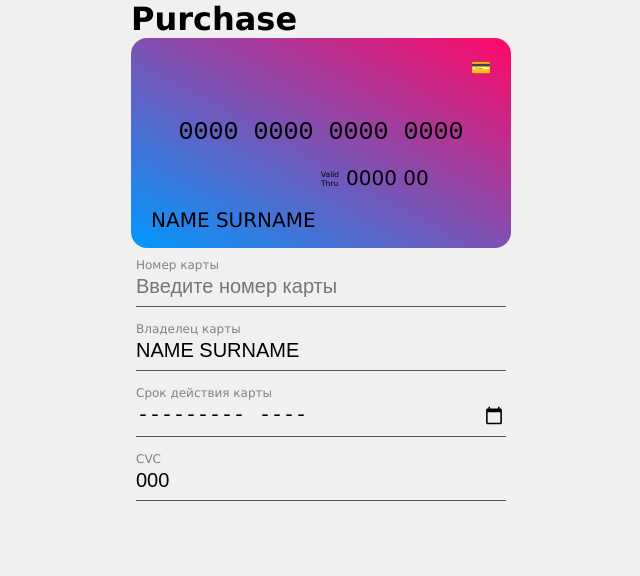
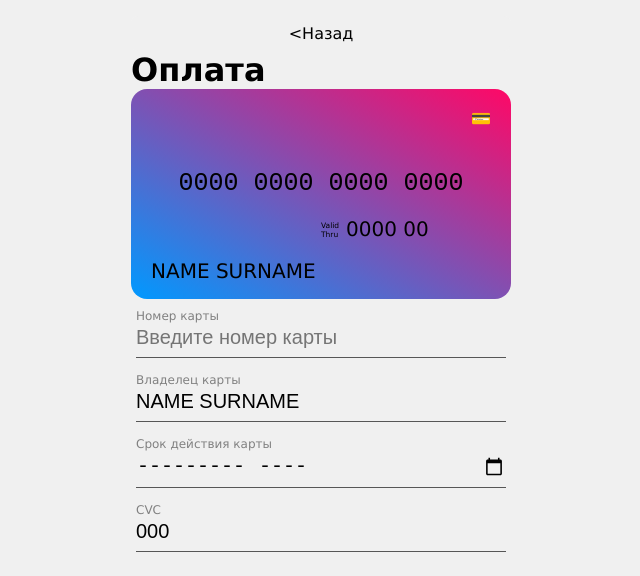
Before and after one commit to S-404/react-food, a React (Create React App) app: page /#/r/purchase in a window 1280 px wide. Shown: the top 576 px of the page, without its empty margins (319-959 px from the left). Built offline with nearby package versions, Linux system fonts and the light colour scheme.

Commit message:
update Purchase.jsx - add back button

```diff
--- a/src/components/purchase/Purchase.jsx
+++ b/src/components/purchase/Purchase.jsx
@@ -1,14 +1,28 @@
 import React from 'react';
 import CreditCardView from "./creditCardView/CreditCardView";
 import CreditCardForm from "./creditCardForm/CreditCardForm";
+import './purchase.scss'
+import Button from "../UI/buttons/button/Button";
+import {useNavigate} from "react-router-dom";
 
 const Purchase = () => {
+    const navigate = useNavigate()
+    const backButtonClickHandler = () => {
+        navigate(-1)
+    }
 
     return (
-        <div>
-            <h1>Purchase</h1>
-            <CreditCardView/>
-            <CreditCardForm/>
+        <div className='purchase'>
+            <Button
+                text={'<Назад'}
+                onClick={backButtonClickHandler}
+            />
+            <h1 className='purchase__header'>{'Оплата'}</h1>
+            <div className='purchase__credit-card'>
+                <CreditCardView/>
+                <CreditCardForm/>
+            </div>
+
         </div>
     );
 };
--- /dev/null
+++ b/src/components/purchase/purchase.scss
@@ -0,0 +1,9 @@
+.purchase{
+  margin: 1em;
+  .purchase__header{
+
+  }
+  .purchase__credit-card{
+
+  }
+}
```
